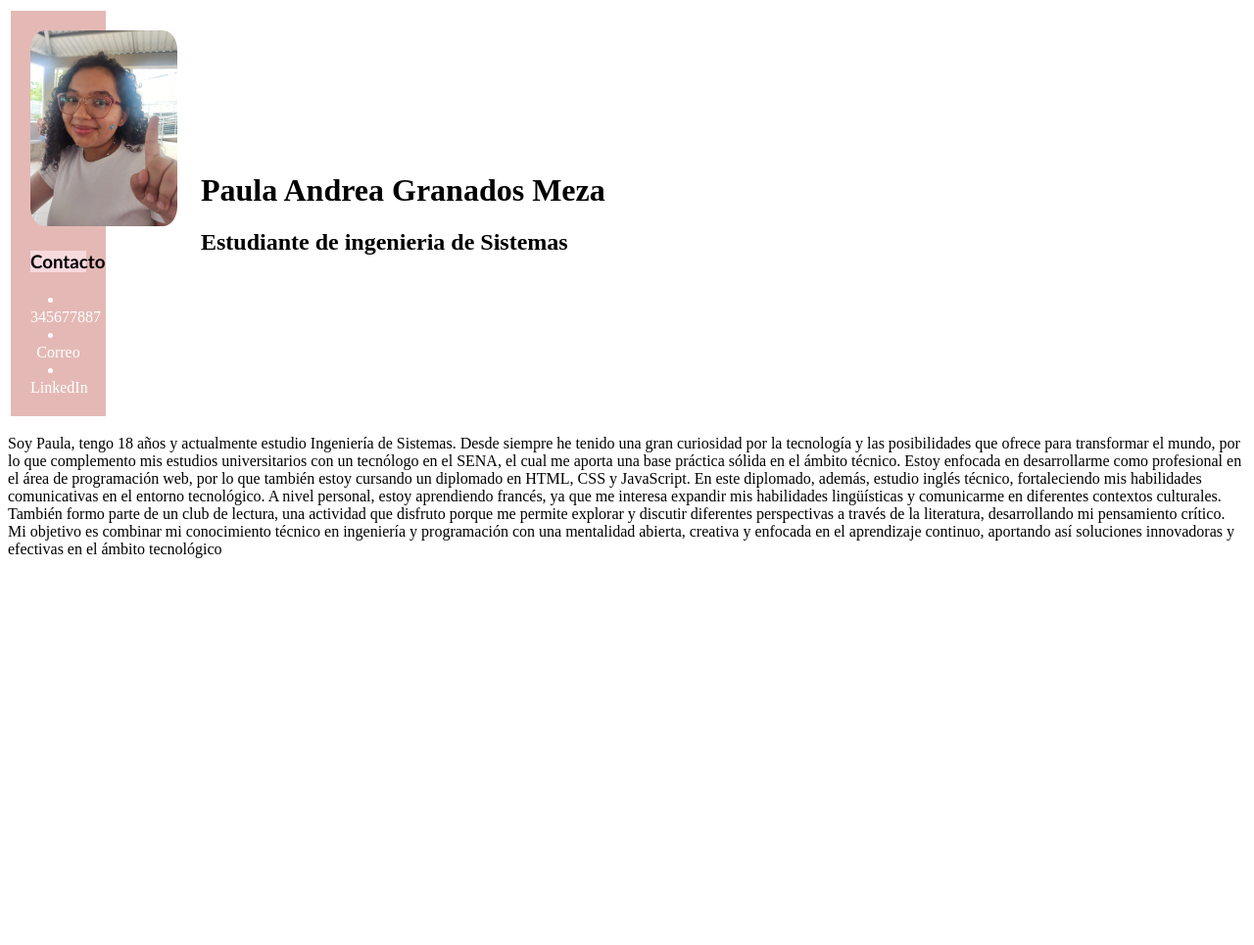
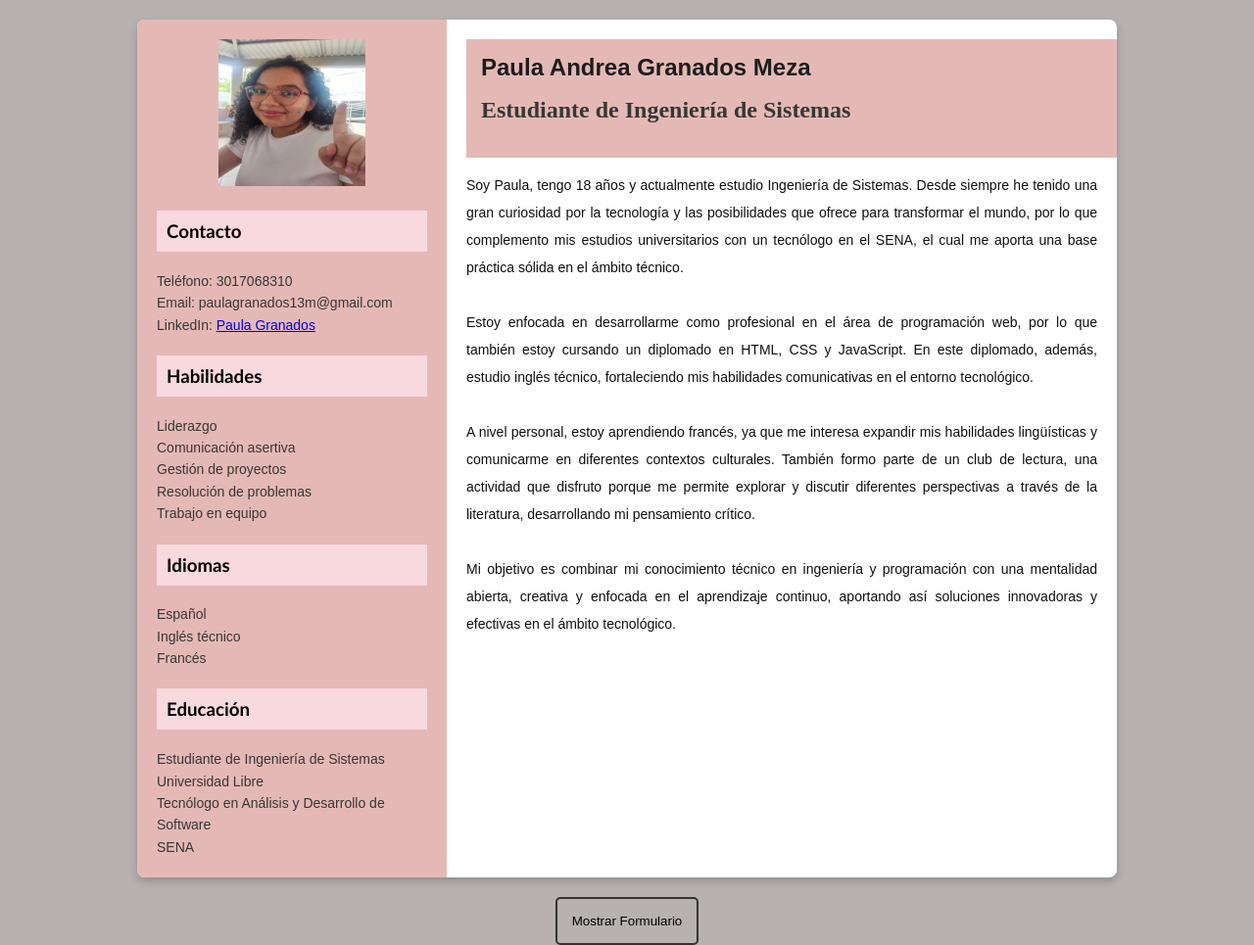
Before and after one commit to PaulaGranados-265/HojaVida, a plain HTML site: page src/index.html in a window 1280 px wide. Shown: the whole page at 98% size. Before the commit the page ends 800 px from the top, so only its background shows below. Drawn offline with Linux system fonts and the light colour scheme.

Commit message:
Hoja de vida PGranados

```diff
--- a/src/index.html
+++ b/src/index.html
@@ -4,70 +4,120 @@
 <head>
     <meta charset="UTF-8">
     <meta name="viewport" content="width=device-width, initial-scale=1.0">
-    <title> HOJA DE VIDA</title>
+    <title>HOJA DE VIDA</title>
     <link rel="stylesheet" href="styles/hoja.css">
 </head>
 
 <body>
+    <div class="container">
+        <div class="iz">
+            <img src="img/WhatsApp Image 2024-11-05 at 2.18.25 PM.jpeg" alt="Foto de perfil" width="150" height="150">
+            <h3>Contacto</h3>
+            <ul>
+                <li>Teléfono: 3017068310</li>
+                <li>Email: paulagranados13m@gmail.com</li>
+                <li>LinkedIn: <a href="https://www.linkedin.com/in/paula-granados-a772a3298" target="_blank">Paula Granados</a></li>
+            </ul>
 
+            <h3>Habilidades</h3>
+            <ul>
+                <li>Liderazgo</li>
+                <li>Comunicación asertiva</li>
+                <li>Gestión de proyectos</li>
+                <li>Resolución de problemas</li>
+                <li>Trabajo en equipo</li>
+            </ul>
 
-    <table>
-        <td>
-            <div class="iz">
+            <h3>Idiomas</h3>
+            <ul>
+                <li>Español</li>
+                <li>Inglés técnico</li>
+                <li>Francés</li>
+            </ul>
 
-                <img src="img/WhatsApp Image 2024-11-05 at 2.18.25 PM.jpeg" alt="" width="150" height="200">
-                <h3>
-                    <font COLOR="black"> Contacto</font>
-                </h3>
-                <li> 345677887</li>
-                <li> Correo </li>
-                <li> LinkedIn </li>
+            <h3>Educación</h3>
+            <ul>
+                <li>Estudiante de Ingeniería de Sistemas</li>
+                <li>Universidad Libre</li>
+                <li>Tecnólogo en Análisis y Desarrollo de Software</li>
+                <li>SENA</li>
+            </ul>
+        </div>
 
+        <div class="der">
+            <div class="encabezado">
+                <h1>Paula Andrea Granados Meza</h1>
+                <h2>Estudiante de Ingeniería de Sistemas</h2>
+            </div>
 
+            <p>Soy Paula, tengo 18 años y actualmente estudio Ingeniería de Sistemas. Desde siempre he tenido una gran
+                curiosidad por la tecnología y las posibilidades que ofrece para transformar el mundo, por lo que
+                complemento mis estudios universitarios con un tecnólogo en el SENA, el cual me aporta una base práctica
+                sólida en el ámbito técnico.
+                <br><br>
+                Estoy enfocada en desarrollarme como profesional en el área de programación web, por lo que también estoy
+                cursando un diplomado en HTML, CSS y JavaScript. En este diplomado, además, estudio inglés técnico,
+                fortaleciendo mis habilidades comunicativas en el entorno tecnológico.
+                <br><br>
+                A nivel personal, estoy aprendiendo francés, ya que me interesa expandir mis habilidades lingüísticas y
+                comunicarme en diferentes contextos culturales. También formo parte de un club de lectura, una actividad
+                que disfruto porque me permite explorar y discutir diferentes perspectivas a través de la literatura,
+                desarrollando mi pensamiento crítico.
+                <br><br>
+                Mi objetivo es combinar mi conocimiento técnico en ingeniería y programación con una mentalidad abierta,
+                creativa y enfocada en el aprendizaje continuo, aportando así soluciones innovadoras y efectivas en el
+                ámbito tecnológico.
+            </p>
+        </div>
+    </div>
 
-            </div>
-        </td>
-        <td>
+    <center>
+        <button onclick="mostrarFormulario()">Mostrar Formulario</button>
+        <div id="formulario" class="formulario" style="display: none;">
+            <form id="contactForm">
+                <ul>
+                    <li>
+                        <label for="name">Nombre:</label>
+                        <input type="text" id="name" name="name" placeholder="Ingresa tu nombre" required>
+                    </li>
+                    <li>
+                        <label for="email">Correo Electrónico:</label>
+                        <input type="email" id="email" name="email" placeholder="Ingresa tu correo" required>
+                    </li>
+                    <li>
+                        <button type="submit">Contáctame</button>
+                    </li>
+                </ul>
+            </form>
+        </div>
+    </center>
 
-            <div class="der">
-                <header>
-                    <center>
-                        <h1>Paula Andrea Granados Meza </h1>
-                </header>
-                <h2> Estudiante de ingenieria de Sistemas</h2>
-                </center>
+    <script>
+        function mostrarFormulario() {
+            var formulario = document.getElementById("formulario");
+            if (formulario.style.display === "none") {
+                formulario.style.display = "block";
+            } else {
+                formulario.style.display = "none";
+            }
+        }
 
+        function validateForm(event) {
+            const name = document.getElementById('name').value;
+            const email = document.getElementById('email').value;
 
-            </div>
-        </td>
+            if (name === "" || email === "") {
+                alert('Por favor, completa todos los campos.');
+                event.preventDefault();
+            } else {
+                alert('¡Pronto serás contactado!');
+            }
+        }
 
-
-
-    </table>
-
-
-
-
-
-    <p> Soy Paula, tengo 18 años y actualmente estudio Ingeniería de Sistemas. Desde siempre he tenido una gran
-        curiosidad por la tecnología y las posibilidades que ofrece para transformar el mundo, por lo que complemento
-        mis estudios universitarios con un tecnólogo en el SENA, el cual me aporta una base práctica sólida en el ámbito
-        técnico.
-
-        Estoy enfocada en desarrollarme como profesional en el área de programación web, por lo que también estoy
-        cursando un diplomado en HTML, CSS y JavaScript. En este diplomado, además, estudio inglés técnico,
-        fortaleciendo mis habilidades comunicativas en el entorno tecnológico.
-
-        A nivel personal, estoy aprendiendo francés, ya que me interesa expandir mis habilidades lingüísticas y
-        comunicarme en diferentes contextos culturales. También formo parte de un club de lectura, una actividad que
-        disfruto porque me permite explorar y discutir diferentes perspectivas a través de la literatura, desarrollando
-        mi pensamiento crítico.
-
-        Mi objetivo es combinar mi conocimiento técnico en ingeniería y programación con una mentalidad abierta,
-        creativa y enfocada en el aprendizaje continuo, aportando así soluciones innovadoras y efectivas en el ámbito
-        tecnológico</p>
-
-
+        document.addEventListener('DOMContentLoaded', function() {
+            document.getElementById('contactForm').addEventListener('submit', validateForm);
+        });
+    </script>
 
 </body>
 
--- a/src/styles/hoja.css
+++ b/src/styles/hoja.css
@@ -1,43 +1,102 @@
-.textod {
-    text-align: center;
+body {
+    font-family: Arial, sans-serif;
+    margin: 0;
+    padding: 0;
+    background-color: #b7b1b1;
 
 }
 
-
-
+.container {
+    display: flex;
+    max-width: 1000px;
+    margin: 20px auto;
+    background-color: #ffffff;
+    box-shadow: 0px 4px 8px rgba(0, 0, 0, 0.2);
+    border-radius: 8px;
+    overflow: hidden;
+}
 
 .iz {
-
     width: 30%;
     background-color: #e4b9b5;
+    color: rgb(55, 55, 55);
+    padding: 20px;
+    text-align: center;
+}
 
-    color: white;
-    padding: 20px;
+.encabezado{
+    width:150%;
+    background-color: #e4b9b5;
+    padding: 15px;
+}
 
-    text-align: center;
+.iz img {
+    display: block;
+    margin: 0 auto 25px auto;
+    border-radius: 0;
 
-    .container {
-        text-align: right;
-    }
 }
-h3{
+
+.iz h3 {
     text-align: left;
     background-color: #f8d9de;
     font-family: 'Trebuchet MS', 'Lucida Sans Unicode', 'Lucida Grande', 'Lucida Sans', Arial, sans-serif;
-
-}
-.iz img {
-    display: block;
-    margin: 0 auto 25px auto;
-    border-radius: 10%;
+    padding: 10px;
+    color: black;
+    margin-top: 20px;
 }
 
-
-h1{
-    text-align: top;
+.iz ul {
+    list-style: none;
+    padding: 0;
+    margin: 0;
+    text-align: left;
+    font-size: 14px;
+    line-height: 1.6;
 }
 
+.der {
+    width: 70%;
+    padding: 20px;
+    text-align: justify;
+}
 
-.der{
-    text-align: left;
+.der h1 {
+    margin-top: 0;
+    font-size: 24px;
+    color: #1d1d1d;
 }
+
+.der h2 {
+
+    font-family: serif;
+    color: rgb(55, 55, 55);
+    margin-top: 5px;
+}
+
+.der p {
+    font-size: 14px;
+    line-height: 2.0;
+    color: #0f0f0f;
+}
+button {
+    padding:15px;
+    font: sans-serif;
+    border: 2px solid #333;
+    border-radius: 5px;
+    background: none;
+    cursor: pointer;
+
+  }
+
+  li{
+    font-family:  sans-serif;
+  }
+
+
+  button:hover,
+  button:focus {
+    outline: none;
+    background:#e4b9b5;
+    color: #000000;
+  }
```
